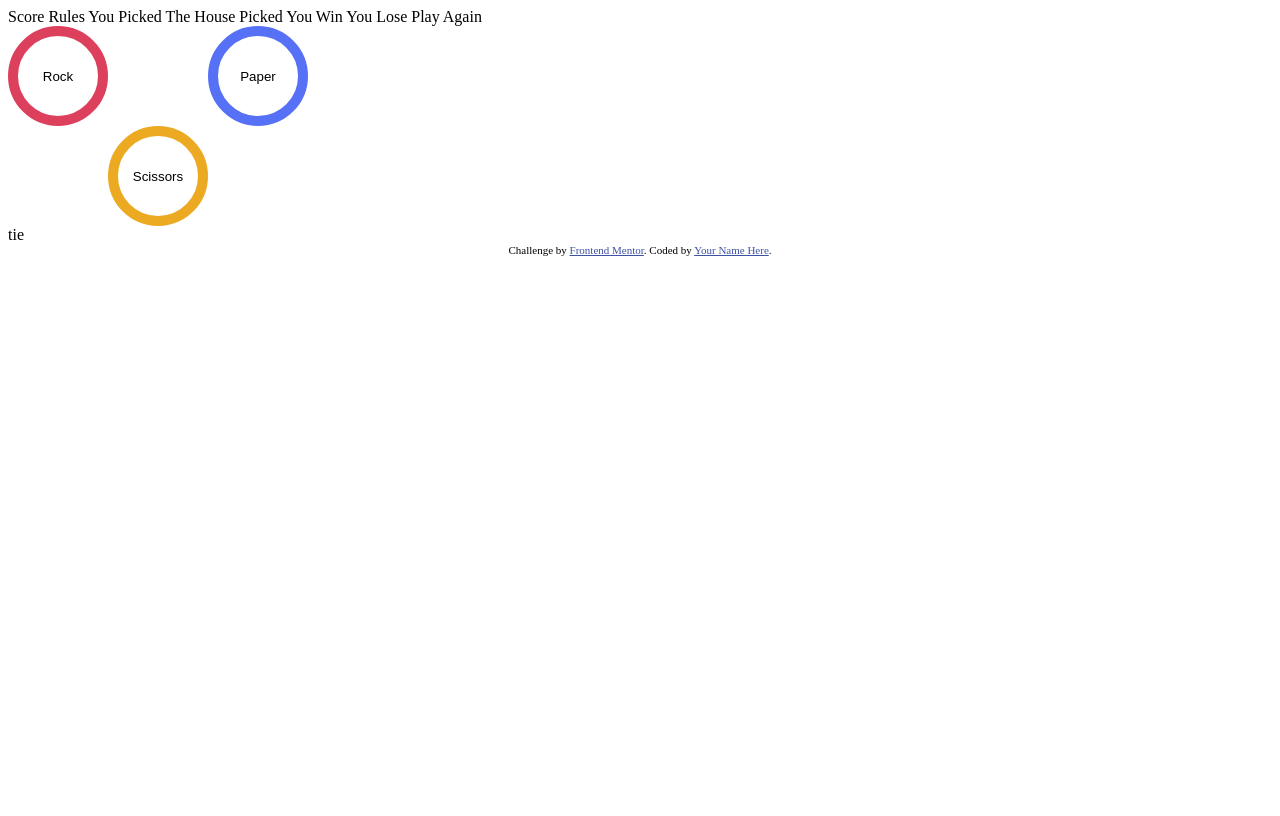
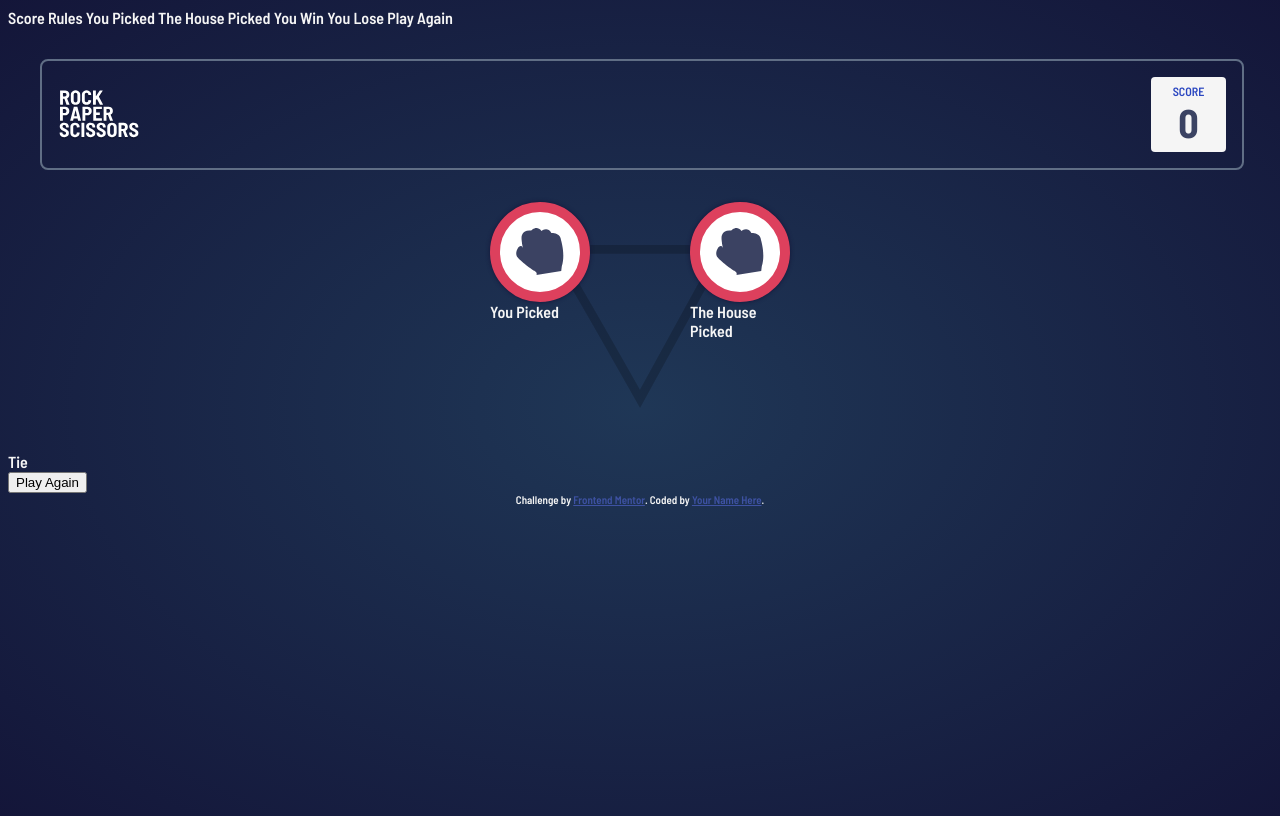
Before and after one commit to fedesouto/frontend-mentor-rps, a plain HTML site: page index.html in a window 1280 px wide. Both pictures are taken after a click on the button "Rock". Drawn offline with Linux system fonts and the light colour scheme.

Commit message:
Juego terminado, faltan estilos

```diff
--- a/app/game.js
+++ b/app/game.js
@@ -1,39 +1,92 @@
-const choices = [
-  {
-    name: "rock",
-    image: "../images/icon-rock.svg",
-  },
-  {
-    name: "paper",
-    image: "../images/icon-paper.svg",
-  },
-  {
-    name: "scissors",
-    image: "../images/icon-scissors.svg",
-  },
-];
+const selectors = document.querySelectorAll(".selection");
+const resultDiv = document.querySelector("#result");
+const gameBoard = document.querySelector("#gameBoard");
+const choices = ["rock", "paper", "scissors"];
 
+
+//Game functions
 const randomize = (length) => {
   const position = Math.floor(Math.random() * length);
   return choices[position];
 };
 
-const playGame = (playerChoice) => {
-  const computerChoice = randomize(choices.length).name;
-  if ((playerChoice === "rock") & (computerChoice === "scissors")) return "win";
+const playGame = (playerChoice, computerChoice) => {
+  if ((playerChoice === "rock") & (computerChoice === "scissors"))
+    return "You Win!";
   else if ((playerChoice === "paper") & (computerChoice === "rock"))
-    return "win";
+    return "You Win!";
   else if ((playerChoice === "scissors") & (computerChoice === "paper"))
-    return "win";
-  else if (playerChoice === computerChoice) return "tie";
-  return "lose";
+    return "You Win!";
+  else if (playerChoice === computerChoice) return "Tie";
+  return "You Lose!";
 };
 
-const selectors = document.querySelectorAll(".selection");
-const result = document.querySelector("#result");
+//Views
+const renderUserSelection = (id) => {
+  const userSelection = document.createElement("div");
+  userSelection.classList.add("selection");
+  userSelection.id = id;
+  userSelection.style.gridArea = "pos1";
+  userSelection.innerText = "";
+  return userSelection;
+};
+//would be better with promises
+const renderComputerSelection = (id) => {
+  const selection = renderUserSelection(id);
+  selection.style.gridArea = "pos2";
+  const choicesForLoop = choices.concat(choices);
+  gameBoard.appendChild(selection);
+  for (let choice in choicesForLoop) {
+    setTimeout(() => {
+      selection.id = choicesForLoop[choice];
+    }, 250 * choice);
+    setTimeout(() => {
+      selection.id = id;
+    }, 251 * choicesForLoop.length);
+  }
+};
+const renderTexts = (content, position) => {
+  const text = document.createElement("div");
+  text.classList.add("mainText");
+  text.innerText = content;
+  text.style.gridArea = position;
+  return text;
+};
+const playAgainButton = () => {
+  const button = document.createElement("button");
+  button.classList.add("playAgain");
+  button.innerText = "Play Again";
+  button.addEventListener("click", () => {
+    location.reload()
+  });
+  return button;
+};
+const renderResults = (result) => {
+  const userText = renderTexts("You Picked", "user");
+  const computerText = renderTexts("The House Picked", "house");
+  const resultText = renderTexts(result, "");
+  gameBoard.appendChild(userText);
+  gameBoard.appendChild(computerText);
+  setTimeout(() => {
+    resultDiv.appendChild(resultText);
+    resultDiv.appendChild(playAgainButton());
+  }, 2000);
+};
+const play = (id) => {
+  const computerChoice = randomize(choices.length);
+  const gameResult = playGame(id, computerChoice);
+  gameBoard.innerHTML = "";
+  gameBoard.appendChild(renderUserSelection(id));
+  renderComputerSelection(computerChoice);
+  renderResults(gameResult);
+};
 selectors.forEach((selector) => {
   selector.addEventListener("click", () => {
-    const gameResult = playGame(selector.id);
-    result.innerHTML = gameResult;
+    const computerChoice = randomize(choices.length);
+    const gameResult = playGame(selector.id, computerChoice);
+    gameBoard.innerHTML = "";
+    gameBoard.appendChild(renderUserSelection(selector.id));
+    renderComputerSelection(computerChoice);
+    renderResults(gameResult);
   });
 });
--- a/index.html
+++ b/index.html
@@ -10,6 +10,12 @@
       type="image/png"
       sizes="32x32"
       href="./images/favicon-32x32.png"
+    />
+    <link rel="preconnect" href="https://fonts.googleapis.com" />
+    <link rel="preconnect" href="https://fonts.gstatic.com" crossorigin />
+    <link
+      href="https://fonts.googleapis.com/css2?family=Barlow+Semi+Condensed:wght@600;700&display=swap"
+      rel="stylesheet"
     />
 
     <title>Frontend Mentor | Rock, Paper, Scissors</title>
@@ -30,6 +36,13 @@
   </head>
   <body>
     <div id="root">
+      <header>
+        <div id="logo"><img src="./images/logo.svg" alt="logo"></div>
+        <div id="score">
+          <div id="scoreTitle">SCORE</div>
+          <div id="scoreCounter">0</div>
+        </div>
+      </header>
       <div id="gameBoard">
         <button class="selection" id="rock">Rock</button>
         <button class="selection" id="paper">Paper</button>
@@ -43,6 +56,6 @@
         >Frontend Mentor</a
       >. Coded by <a href="#">Your Name Here</a>.
     </div>
-    <script src="app/game.js"></script>
+    <script src="app/game.js" type="module"></script>
   </body>
 </html>
--- a/styles.css
+++ b/styles.css
@@ -1,27 +1,86 @@
+body {
+  background: radial-gradient(hsl(214, 47%, 23%), hsl(237, 49%, 15%));
+  background-repeat: no-repeat;
+  min-height: 100vh;
+  color: whitesmoke;
+  font-family: 'Barlow Semi Condensed', sans-serif;
+}
 #gameBoard {
+  background-image: url(./images/bg-triangle.svg);
+  background-size: 60%;
+  background-repeat: no-repeat;
+  background-position: 50%;
+  margin: auto;
   display: grid;
   width: 300px;
-  height: 200px;
+  height: 250px;
   grid-template-columns: repeat(3, 1fr);
-  grid-template-rows: repeat(2, 1fr);
+  grid-template-rows: 1fr 0.5fr 1fr;
   grid-template-areas:
-    "rock n paper"
-    "none scissors nada";
+    "pos1 n pos2"
+    "user s house"
+    "a pos3 d";
 }
 .selection {
   background: #fff;
   border-radius: 50%;
   border: solid 10px black;
+  background-repeat: no-repeat;
+  background-position: 50%;
+  color: transparent;
+  box-shadow: 0 0 4px hsl(237, 49%, 15%);
 }
 #rock {
-    grid-area: rock;
+  grid-area: pos3;
   border-color: hsl(349, 70%, 56%);
+  background-image: url(./images/icon-rock.svg);
 }
 #paper {
-    grid-area: paper;
+  grid-area: pos1;
   border-color: hsl(230, 89%, 65%);
+  background-image: url(./images/icon-paper.svg);
 }
 #scissors {
-    grid-area: scissors;
+  grid-area: pos2;
   border-color: hsl(40, 84%, 53%);
+  background-image: url(./images/icon-scissors.svg);
 }
+.selection:active {
+  box-shadow: 0 0 1px white;
+}
+header {
+  display: flex;
+  width: calc(100% - 6em);
+  justify-content: space-between;
+  align-items: center;
+  margin: 2em;
+  padding: 1em ;
+  border: solid 2px hsl(217, 16%, 45%);
+  border-radius: 0.5em;
+}
+#logo {
+  height: 50px;
+}
+#logo img {
+  max-height: 100%;
+  max-width: auto;
+}
+#score {
+  background-color: whitesmoke;
+  color: hsl(229, 25%, 31%);
+  height: 75px;
+  width: 75px;
+  display: flex;
+  flex-direction: column;
+  align-items: center;
+  justify-content: center;
+  border-radius: 0.25em;
+}
+#scoreCounter {
+  font-size: 40px;
+  font-weight: 700;
+}
+#scoreTitle {
+  font-size: 0.75em;
+  color: hsl(229, 64%, 46%);
+}
```
Lines whose indentation alone changed are shown as unchanged.
